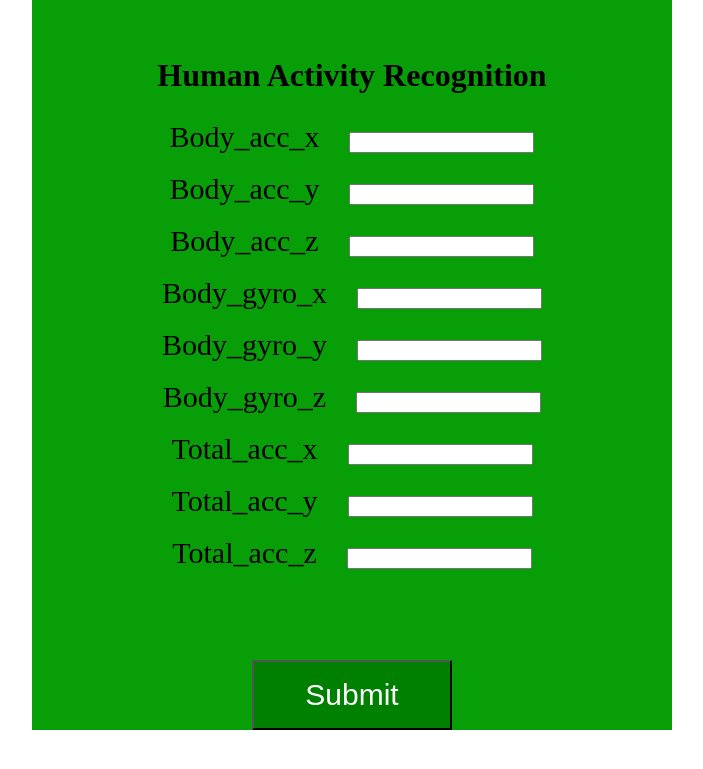
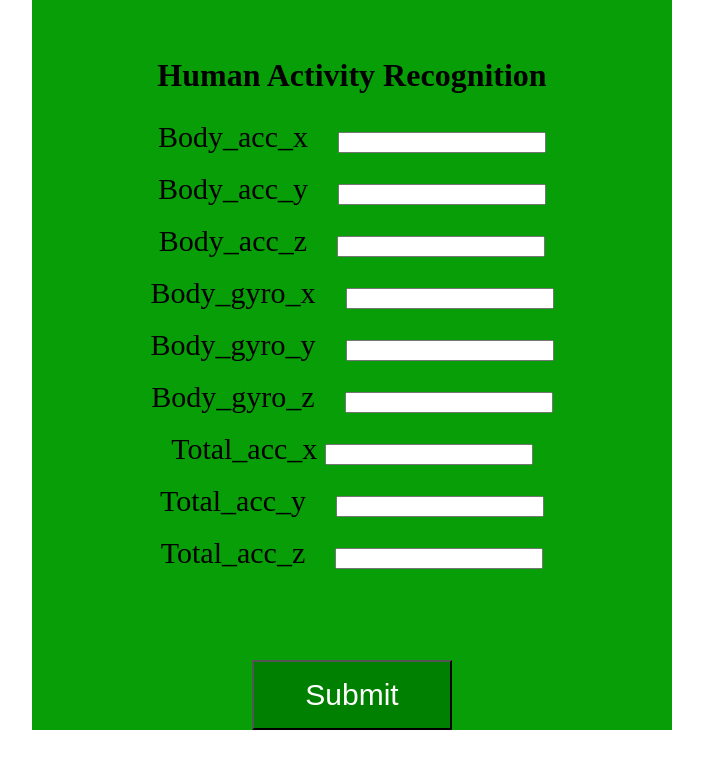
Before and after one commit to amrutha584/Human-Activity-Recognition-using-Deep-Learning, a Flask app: page / in a window 1280 px wide. Shown: the top 769 px of the page, without its empty margins (288-991 px from the left). Run offline with Flask 2, Linux system fonts and the light colour scheme.

Commit message:
Update index.html

```diff
--- a/templates/index.html
+++ b/templates/index.html
@@ -5,9 +5,11 @@
 			.lableval{
 				font-size:30px;
 				margin-top:40px;
+
+
 			}
 			input text{
-					font-size:30px;
+				font-size:30px;
 			}
 		</style>
 		<meta charset="utf-8">
@@ -19,15 +21,15 @@
 		</div>
 		<div class="" style="margin-left:25%; width:50%;text-align:center;background-color: #079e07">
 			<form action="{{ url_for('home_submit')}}" method='POST'>
-			<span class="lableval">Body_acc_x</span><input type="text" name="1" value="" style="margin-left:30px;" id="value1"><br><br>
-		  <span class="lableval">Body_acc_y</span><input type="text" name="2" value="" style="margin-left:30px;" id="value2"><br><br>
-			<span class="lableval">Body_acc_z</span><input type="text" name="3" value="" style="margin-left:30px;" id="value3"><br><br>
-			<span class="lableval">Body_gyro_x</span><input type="text" name="4" value="" style="margin-left:30px;" id="value4"><br><br>
-			<span class="lableval">Body_gyro_y</span><input type="text" name="5" value="" style="margin-left:30px;" id="value5"><br><br>
-			<span class="lableval">Body_gyro_z</span><input type="text" name="6" value="" style="margin-left:30px;" id="value6"><br><br>
-			<span class="lableval">Total_acc_x</span><input type="text" name="7" value="" style="margin-left:30px;" id="value7"><br><br>
-			<span class="lableval">Total_acc_y</span><input type="text" name="8" value="" style="margin-left:30px;" id="value8"><br><br>
-			<span class="lableval">Total_acc_z</span><input type="text" name="9" value="" style="margin-left:30px;" id="value9"><br><br><br><br><br><br>
+			<span class="lableval">Body_acc_x</span><input type="number" name="1" value="" step = "0.00000001" min = "-5.97433" max = "5.746062" style="width:15em;margin-left:30px;" id="value1"><br><br>
+		 	 <span class="lableval">Body_acc_y</span><input type="number" name="2" value="" step = "0.00000001" min = "-5.97433" max = 5.746062" style="width:15em;margin-left:30px;" id="value2"><br><br>
+			<span class="lableval">Body_acc_z</span><input type="number" name="3" value="" step = "0.00000001" min = "-5.97433" max = "5.746062" style="width:15em;margin-left:30px;" id="value3"><br><br>
+			<span class="lableval">Body_gyro_x</span><input type="number" name="4" value="" step = "0.00000001" min = "-5.97433" max = "5.746062" style="width:15em;margin-left:30px;" id="value4"><br><br>
+			<span class="lableval">Body_gyro_y</span><input type="number" name="5" value="" step = "0.00000001" min = "-5.97433" max = "5.746062" style="width:15em;margin-left:30px;" id="value5"><br><br>
+			<span class="lableval">Body_gyro_z</span><input type="number" name="6" value="" step = "0.00000001" min = "-5.97433" max = "5.746062" style="width:15em;margin-left:30px;" id="value6"><br><br>
+			<span class="lableval">Total_acc_x  </span><input type="number" name="7" value="" step = "0.00000001" min = "-5.97433" max = "5.746062" style="width:15em;"margin-left:30px;" id="value7"><br><br>
+			<span class="lableval">Total_acc_y</span><input type="number" name="8" value="" step = "0.00000001" min = "-5.97433" max = "5.746062" style="width:15em;margin-left:30px;" id="value8"><br><br>
+			<span class="lableval">Total_acc_z</span><input type="number" name="9" value="" step = "0.00000001" min = "--5.97433" max = "5.746062" style="width:15em;margin-left:30px;" id="value9"><br><br><br><br><br><br>
 		<input type="submit" style="width:200px;height:70px;font-size:30px; background-color: green; color: white">
 		</form>
 		</div>
```
